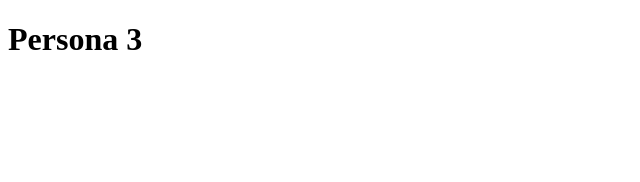
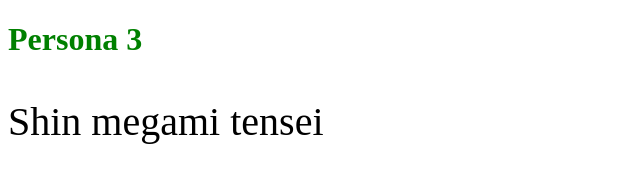
Before and after one commit to FES-Cano/FES, a plain HTML site: page index.html in a window 1280 px wide. Shown: the whole page, without its empty margins (0-640 px from the left). Drawn offline with Linux system fonts and the light colour scheme; files that its build step writes are made by us from their sources.

Commit message:
structure

```diff
--- a/Template/index.html
+++ b/index.html
@@ -3,9 +3,11 @@
 <head>
     <meta charset="UTF-8">
     <meta name="viewport" content="width=device-width, initial-scale=1.0">
-    <title>Document</title>
+    <title>CanoFES</title>
+    <link rel="stylesheet" type="text/css" href="css/styles.css">
 </head>
 <body>
     <h1>Persona 3</h1>
+    <p>Shin megami tensei</p>
 </body>
 </html>
--- /dev/null
+++ b/resources/css/styles.css
@@ -0,0 +1,7 @@
+h1 {
+    color: green;
+}
+
+p {
+    font-size: 40px;
+}
```
Also changed, not shown: Static/css/styles.css (deleted).
